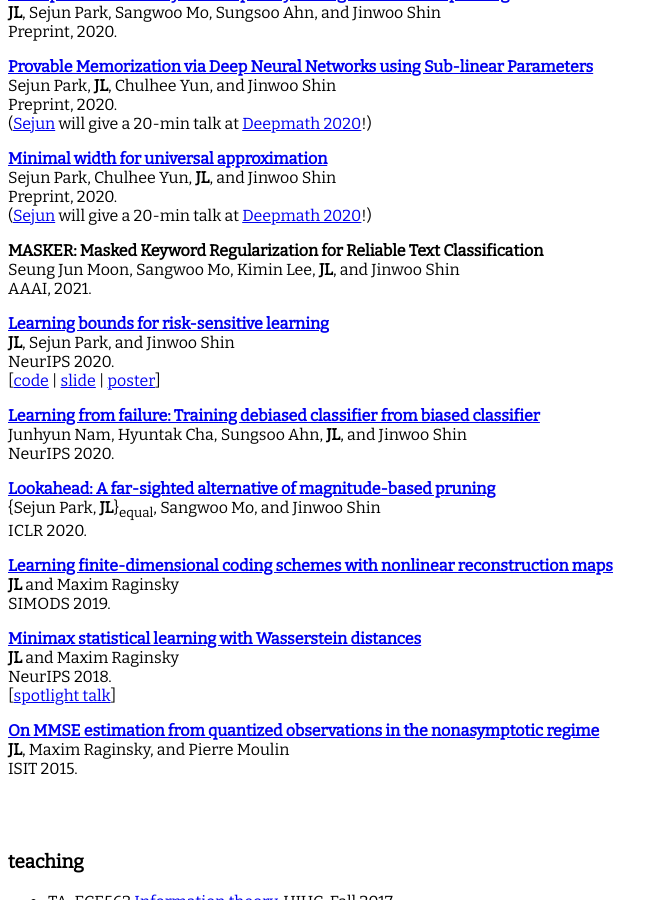
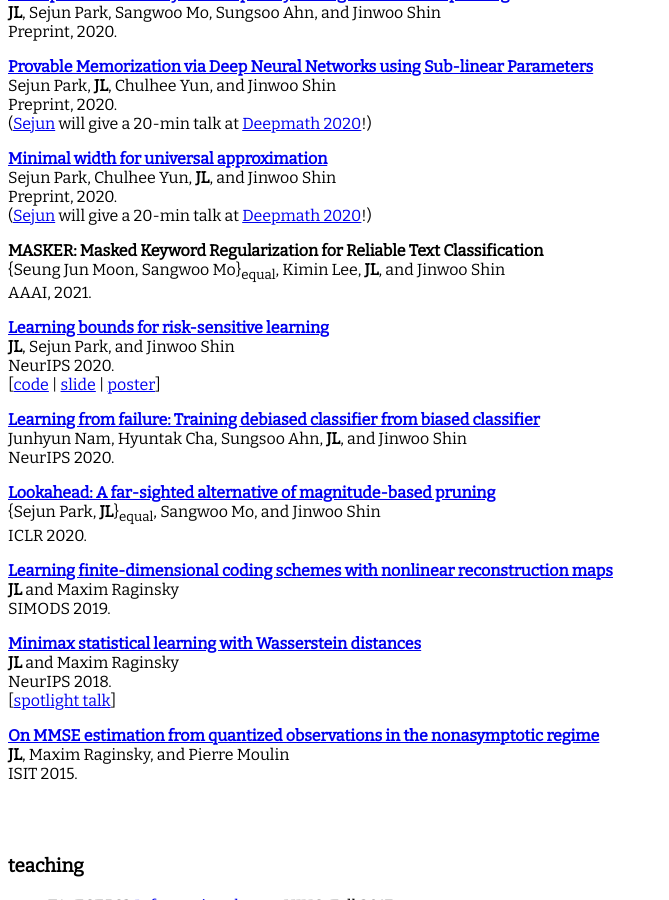
Before and after one commit to jaeho-lee/jaeho-lee.github.io, a Jekyll site: the page built from index.md, in a window 1280 px wide and 900 px high, scrolled down 657 px. Shown: the whole window, without its empty margins (0-669 px from the left). Built offline with Jekyll 4.4.1, drawn with Linux system fonts in a browser that asks for light colours; some of the changed text lies outside the part shown.

Commit message:
Update index.md

```diff
--- a/index.md
+++ b/index.md
@@ -39,7 +39,7 @@
 ([Sejun](https://sites.google.com/site/sejunparksite/) will give a 20-min talk at [Deepmath 2020](https://deepmath-conference.com)!)
 
 **MASKER: Masked Keyword Regularization for Reliable Text Classification**
-Seung Jun Moon, Sangwoo Mo, Kimin Lee, **JL**, and Jinwoo Shin
+{Seung Jun Moon, Sangwoo Mo}<sub>equal</sub>, Kimin Lee, **JL**, and Jinwoo Shin
 AAAI, 2021.
 
 **[Learning bounds for risk-sensitive learning](https://arxiv.org/abs/2006.08138)**
```
Also changed, not shown: other parts of index.md (+1 -1 lines).
